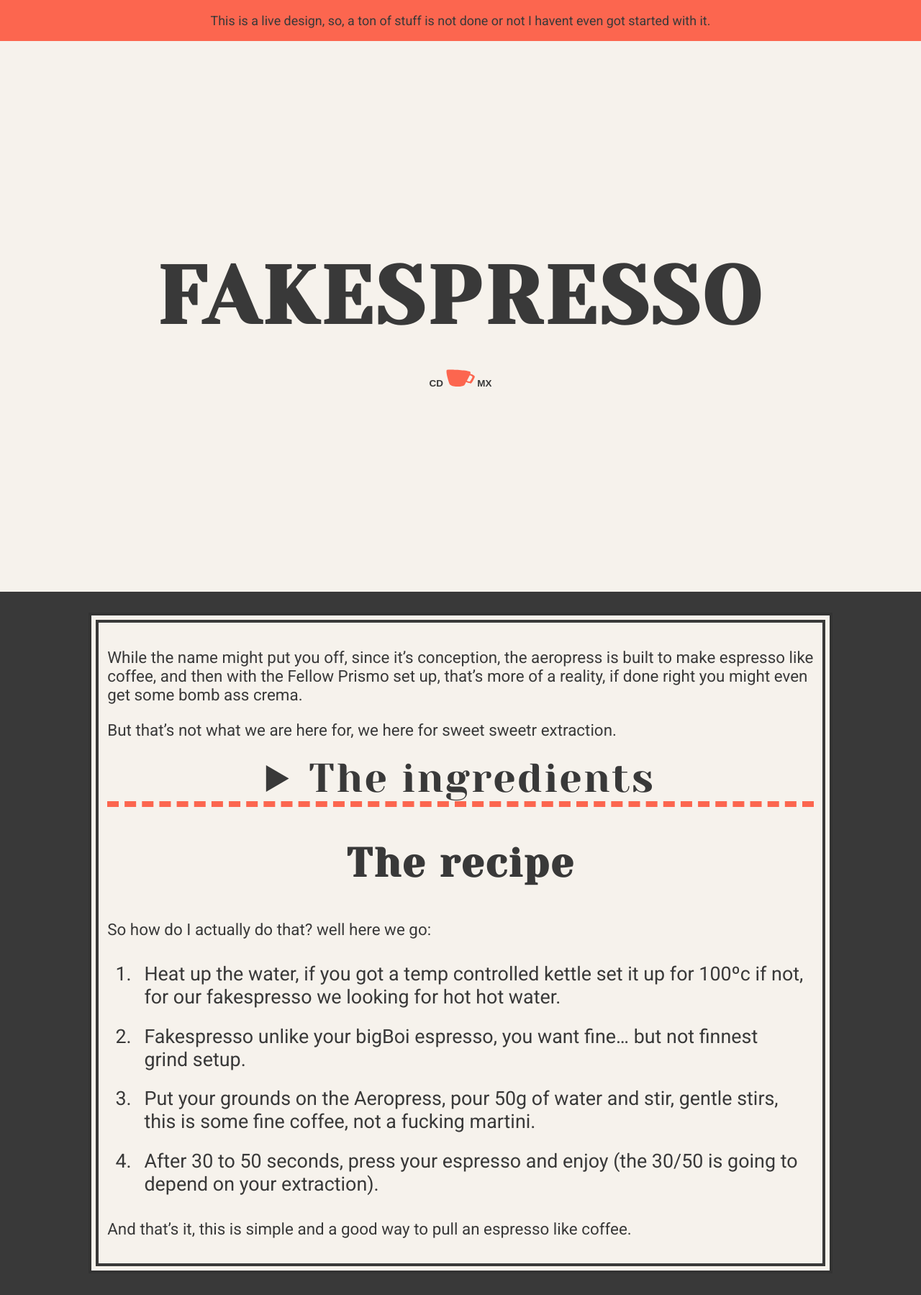
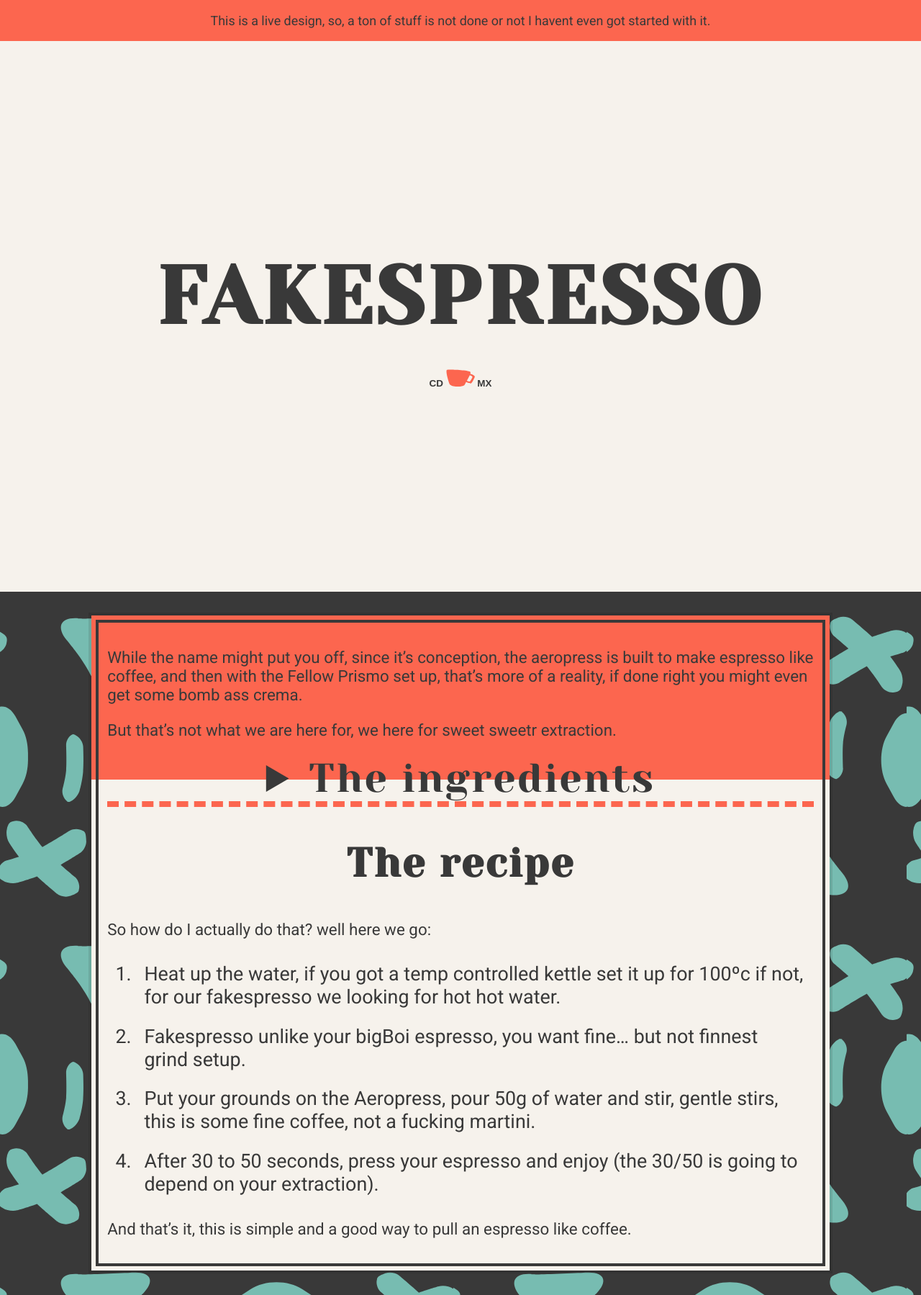
Before and after one commit to rodrigoibarra/thebrewery, a Jekyll site: the page built from _posts/2019-06-29-fakespresso.md, in a window 1280 px wide. Shown: the whole page at 72% size. Built offline with Jekyll 4.4.1, drawn with Linux system fonts in a browser that asks for light colours; some web fonts are replaced.

Commit message:
finished up with the coffee tags

```diff
--- a/assets/css/style.scss
+++ b/assets/css/style.scss
@@ -121,12 +121,14 @@
 
 }
 .recipeLayout{
-    background-color: #393939;
+    background-image: url("/assets/img/background2.svg");
+    background-size: 70vh;
     width: 100%;
     padding:1.5em 0;
 }
 .recipeSheet{
 background: #F6F2EC;
+background: linear-gradient(0deg, $Light 75%, $Main 15%);
 width: 78ch;
 margin: 0 auto;
 padding:1em;
@@ -138,7 +140,6 @@
 
 .recipeSummary{
     font-size:2.5em;
-    background-color: #F6F2EC;
     border-bottom:8px dashed #FC664F;
 
 }
@@ -228,26 +229,23 @@
     outline: .2rem solid;
     outline-color: $Black;
     outline-offset: -.4rem;
-
-
-
     ul{
         margin: .4rem;
+        padding:0;
 
     }
-
     li{
         list-style: none;
+        border-bottom:1px solid $Black;
+        padding:.2rem;
     }
-
     strong{
-        font-size: .6rem;
-        padding-right: .2rem
+        font-size: .56rem;
+        padding-right: .2rem;
+        display: block;
     }
-
     h3{
         margin: .2rem 0;
         color:$Black;
     }
-
 }
```
Also changed, not shown: assets/img/background2.svg (added).
